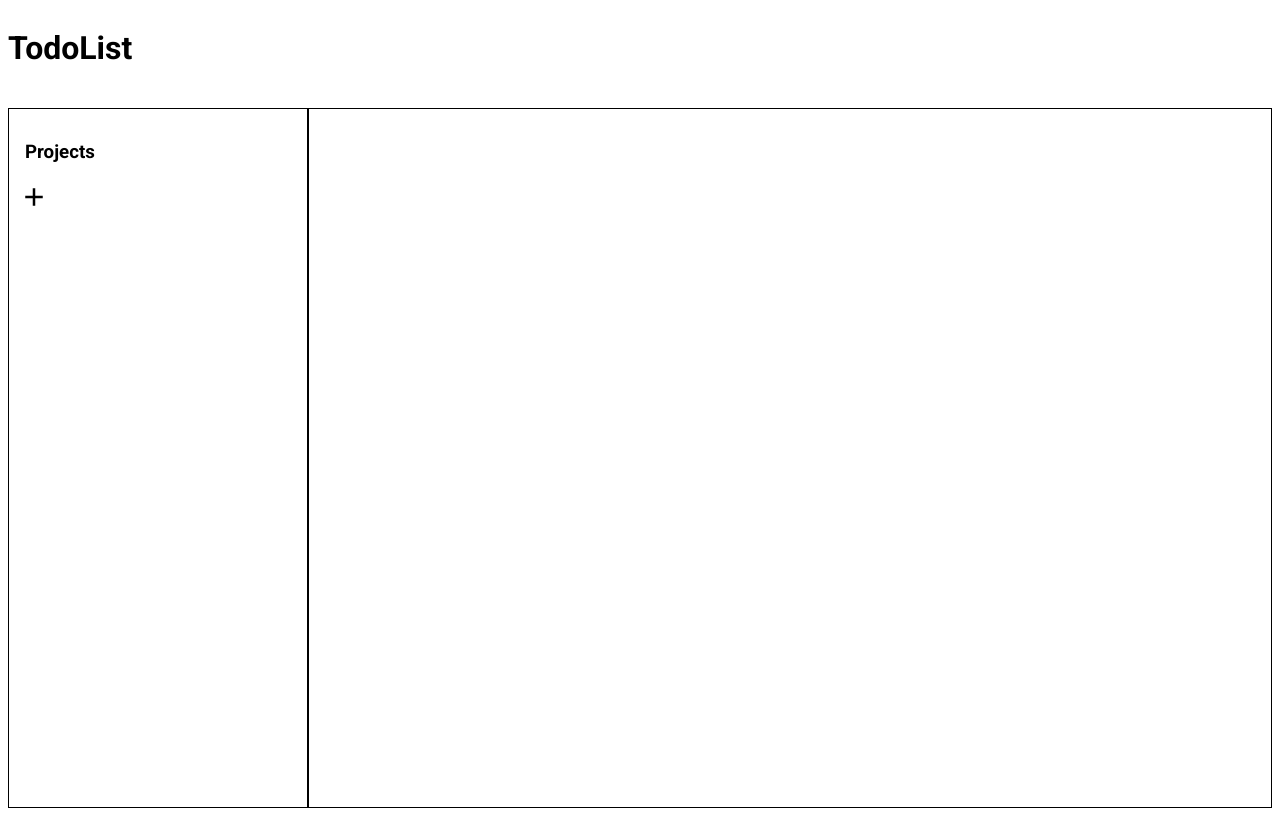
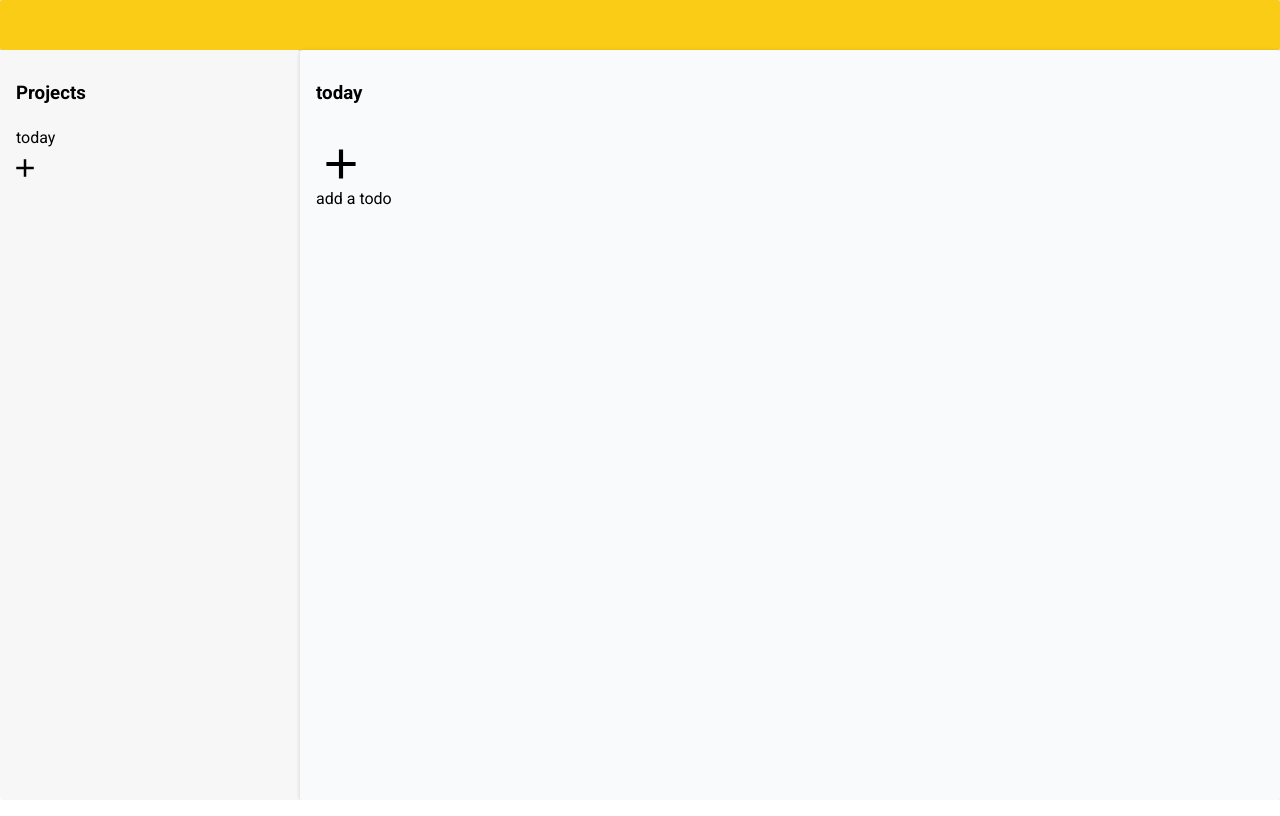
Before and after one commit to hspark220/todolist, a website built with webpack: page src/template.html in a window 1280 px wide. Built offline with nearby package versions, Linux system fonts and the light colour scheme.

Commit message:
Add today tab

```diff
--- a/src/project/project.css
+++ b/src/project/project.css
@@ -35,7 +35,7 @@
     grid-area: delete;
     height: 100%;
     background-image: url(../icons/delete.svg);
-    background-color: white;
+    background-color: transparent;
     border: none;
 }
 
--- a/src/project/projects.js
+++ b/src/project/projects.js
@@ -4,18 +4,40 @@ import todolist from "../todolist/todolist";
 
 const projects = (() => {
 
-    const _printProjectList = () => {
+    const _printList = () => {
         const projectsDiv = document.querySelector('.projects');
         const projectListDiv = document.createElement('div');
         projectListDiv.setAttribute('class','project-list');
         projectsDiv.append(projectListDiv);
+
+        _addTodayList();
+        _addProjectList();
         _addProjectButton();
+    }
 
+    const _addTodayList = () => {
+        const projectListDiv = document.querySelector('.project-list');
+
+        const projectDiv = document.createElement('div');
+        projectDiv.setAttribute('class','project');
+        projectDiv.setAttribute('id',`project-today`);
+
+        const projectName = document.createElement('p');
+        projectName.setAttribute('class','project-name');
+        projectName.append('today');
+
+        projectDiv.append(projectName);
+        projectListDiv.append(projectDiv);
+
+        projectName.addEventListener('click', (e) => {
+            todolist.printProject('today');
+        });
+    }
+
+    const _addProjectList = () => {
+        const projectListDiv = document.querySelector('.project-list');
         const projectList = todoAPI.getProjectList();
-
-
         for (let i = 0; i < projectList.length; i++) {
-            //add clickable projects?
             const projectDiv = document.createElement('div');
             projectDiv.setAttribute('class','project');
             projectDiv.setAttribute('id',`project${i}`);
@@ -39,9 +61,6 @@ const projects = (() => {
                 _refreshList();
             });
         }
-
-
-
     }
 
     const _addProjectButton = () => {
@@ -70,6 +89,7 @@ const projects = (() => {
         const projectInput = document.createElement('input');
         projectInput.setAttribute('id','project-input');
         projectInput.setAttribute('type','text');
+        projectInput.setAttribute('autocomplete','off');
 
         const projectSubmit = document.createElement('input');
         projectSubmit.setAttribute('type','button');
@@ -90,7 +110,7 @@ const projects = (() => {
         const projectList = document.querySelector('.project-list');
         projectList.remove();
 
-        _printProjectList();
+        _printList();
     }
 
     const printProjects = () => {
@@ -99,7 +119,8 @@ const projects = (() => {
         projectTitle.setAttribute('class','project-title');
         projectTitle.append('Projects');
         projectsDiv.append(projectTitle);
-        _printProjectList();
+        _printList();
+        todolist.printProject('today');
 
     }
 
--- a/src/style.css
+++ b/src/style.css
@@ -10,24 +10,34 @@ template layout
 body {
     height: 100vh;
     display: grid;
-    grid-template: 100px / 300px 1fr;
+    grid-template: 50px / 300px 1fr;
     grid-template-areas:
     "header header"
     "project todolist";
+
+    margin: 0;
 }
 
 .header {
     grid-area: header;
+    background-color: #facc15;
+    box-shadow: rgba(0, 0, 0, 0.02) 0px 1px 3px 0px, rgba(27, 31, 35, 0.15) 0px 0px 0px 1px;
+    border-radius: 3px;
 }
 
 .projects {
     grid-area: project;
-    border: 1px solid;
     display: flex;
     flex-direction: column;
+
+    background-color: hsl(240, 7%, 97%);
+    border-radius: 3px;
+
 }
 .todolist {
     grid-area: todolist;
-    border: 1px solid;
     padding: 1.5rem;
+    background-color:#f9fafb;
+    box-shadow: rgba(0, 0, 0, 0.16) 0px 1px 4px;
+    border-radius: 3px;
 }
--- a/src/template.html
+++ b/src/template.html
@@ -9,7 +9,7 @@
 </head>
 <body>
     <div class="header">
-        <h1>TodoList</h1>
+
     </div>
     <div class="projects"></div>
     <div class="todolist"></div>
--- a/src/todo/projectlist.js
+++ b/src/todo/projectlist.js
@@ -1,6 +1,12 @@
 import storage from "./storage";
 
 const projectlist = (() => {
+
+    const initializeProject = () => {
+        storage.storeProjects([]);
+        storage.storeNames([]);
+    }
+
     const addProject = (name) => {
         let list = storage.retrieveProjects();
         let nameList = storage.retrieveNames();
@@ -70,7 +76,12 @@ const projectlist = (() => {
     }
 
     return {
-        addProject, getProject, getProjects, getProjectList, removeProject, updateProject
+        initializeProject,
+        addProject,
+        getProject, getProjects, getProjectList,
+        removeProject,
+        updateProject
+
     }
 })();
 
--- a/src/todo/todoAPI.js
+++ b/src/todo/todoAPI.js
@@ -4,7 +4,6 @@ import todo from "./todo";
 
 
 const todoAPI = (() => {
-
     //create
     const makeTodo = (name, project, dueDate, priorty) => {
         const todo1 = todo(name, project, dueDate, priorty, false);
@@ -40,6 +39,10 @@ const todoAPI = (() => {
         return projectlist.getProject(projectName);
     }
 
+    const getProjects = () => {
+        return projectlist.getProjects();
+    }
+
     const getName = todo => {
         return todo.name;
     }
@@ -61,6 +64,9 @@ const todoAPI = (() => {
     }
 
     const getProjectList = () => {
+        if (projectlist.getProjectList() === null) {
+            projectlist.initializeProject();
+        }
         return projectlist.getProjectList();
     }
 
@@ -87,19 +93,13 @@ const todoAPI = (() => {
 
     const removeProject = (projectName) => {
         projectlist.removeProject(projectName);
-        // const projectNames = projectlist.getProjectList();
-        // const projects = projectlist.getProjects();
-        // index = projectNames.indexOf(projectName);
-        // projects.splice(index,1);
-
-
     }
 
     return {
         //create
         addTodo, makeTodo, addProject,
         //read
-        getTodo, getLength, getProject, getProjectList, getName, getProjectName, getDate, getPriorty, getStatus,
+        getTodo, getLength, getProject, getProjects, getProjectList, getName, getProjectName, getDate, getPriorty, getStatus,
         //update
         updateTodo, toggleStatus,
         //delete
--- a/src/todolist/todolist.css
+++ b/src/todolist/todolist.css
@@ -22,7 +22,7 @@
 }
 #addtodo {
     background-image: url(../icons/add.svg);
-    background-color: white;
+    background-color: transparent;
     width: 50px;
     height: 50px;
     border: none;
@@ -93,11 +93,12 @@
 #todoremove {
     grid-area: delete;
     background-image: url(../icons/delete.svg);
-    background-color: white;
+    background-color: transparent;
     border: none;
 }
 #todoremove:hover {
     background-image: url(../icons/delete-outline.svg);
+    background-color: transparent;
     cursor: pointer;
 }
 
--- a/src/todolist/todolist.js
+++ b/src/todolist/todolist.js
@@ -1,6 +1,7 @@
-import './todolist.css'
+import './todolist.css';
 import todoAPI from '../todo/todoAPI';
 import addEditTodo from './addEditTodo.js';
+import { format } from 'date-fns';
 
 const todolist = (() => {
 
@@ -13,7 +14,12 @@ const todolist = (() => {
         _createTitle(`${projectName}`);
         _createAddButton(projectName);
         _createListDiv();
-        _printList(projectName);
+        if (projectName === 'today') {
+            _printTodayList();
+        } else {
+            _printList(projectName);
+        }
+
     }
 
     const _printList = projectName => {
@@ -26,9 +32,36 @@ const todolist = (() => {
             const todo = document.createElement('div');
             todo.setAttribute('id',i);
             list.append(todo);
-            _createTodoButtons(i, project, projectName);
-            _todoNameAndDate(i, project, projectName);
+            _createTodoButtons(i, project, projectName, i);
+            _todoNameAndDate(i, project, projectName, i);
         }
+    }
+
+    const _printTodayList = () => {
+        const list = document.querySelector('.list');
+
+        const projects = todoAPI.getProjects();
+        const projectNames = todoAPI.getProjectList();
+        const today = format(new Date(), 'yyyy-MM-dd');
+        let id = 0;
+
+        for (let i = 0; i < projects.length; i++){
+            const project = projects[i];
+            const projectName = projectNames[i];
+            for (let j = 0; j < project.length; j++) {
+                const date = todoAPI.getDate(project[j])
+                if (date === today) {
+                    const todo = document.createElement('div');
+                    todo.setAttribute('id',id);
+                    list.append(todo);
+                    _createTodoButtons(j, project, projectName, id);
+                    _todoNameAndDate(j, project, projectName, id);
+                    id++;
+                }
+
+            }
+        }
+
     }
 
     const refreshList = projectName => {
@@ -77,9 +110,9 @@ const todolist = (() => {
         todolistDiv.append(list);
     }
 
-    const _createTodoButtons = (i, project, projectName) => {
+    const _createTodoButtons = (i, project, projectName, id) => {
 
-        const todo = document.getElementById(i);
+        const todo = document.getElementById(id);
 
         const check = document.createElement('button');
         check.setAttribute('id','todocheck');
@@ -100,9 +133,9 @@ const todolist = (() => {
         todo.append(check, remove);
     }
 
-    const _todoNameAndDate = (i, project, projectName) => {
+    const _todoNameAndDate = (i, project, projectName, id) => {
 
-        const todo = document.getElementById(i);
+        const todo = document.getElementById(id);
 
         const todoContent = document.createElement('div');
         todoContent.setAttribute('class','todo-content');
```
Also changed, not shown: dist/index.bundle.js, dist/index.html, 1 other file.
